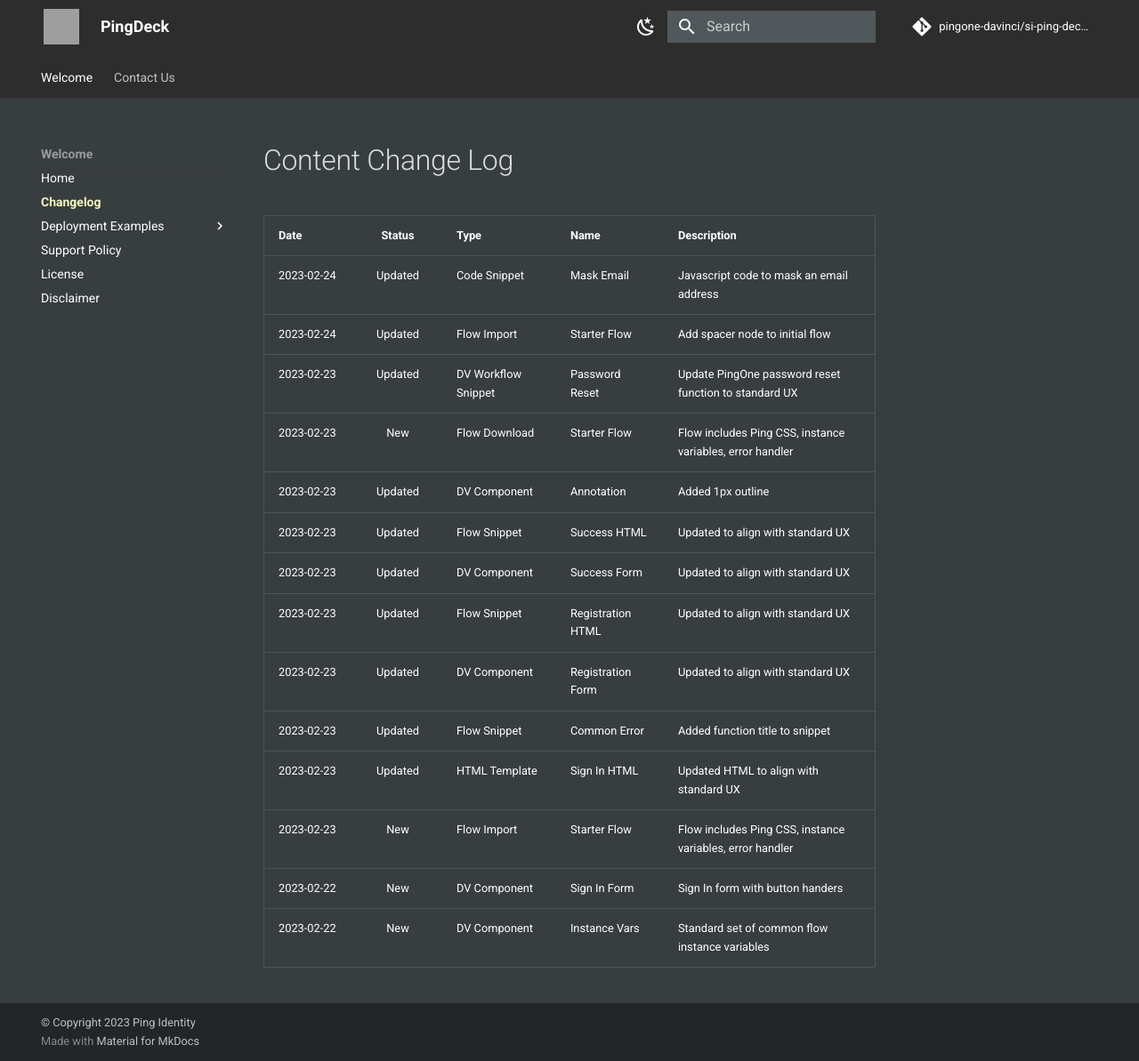
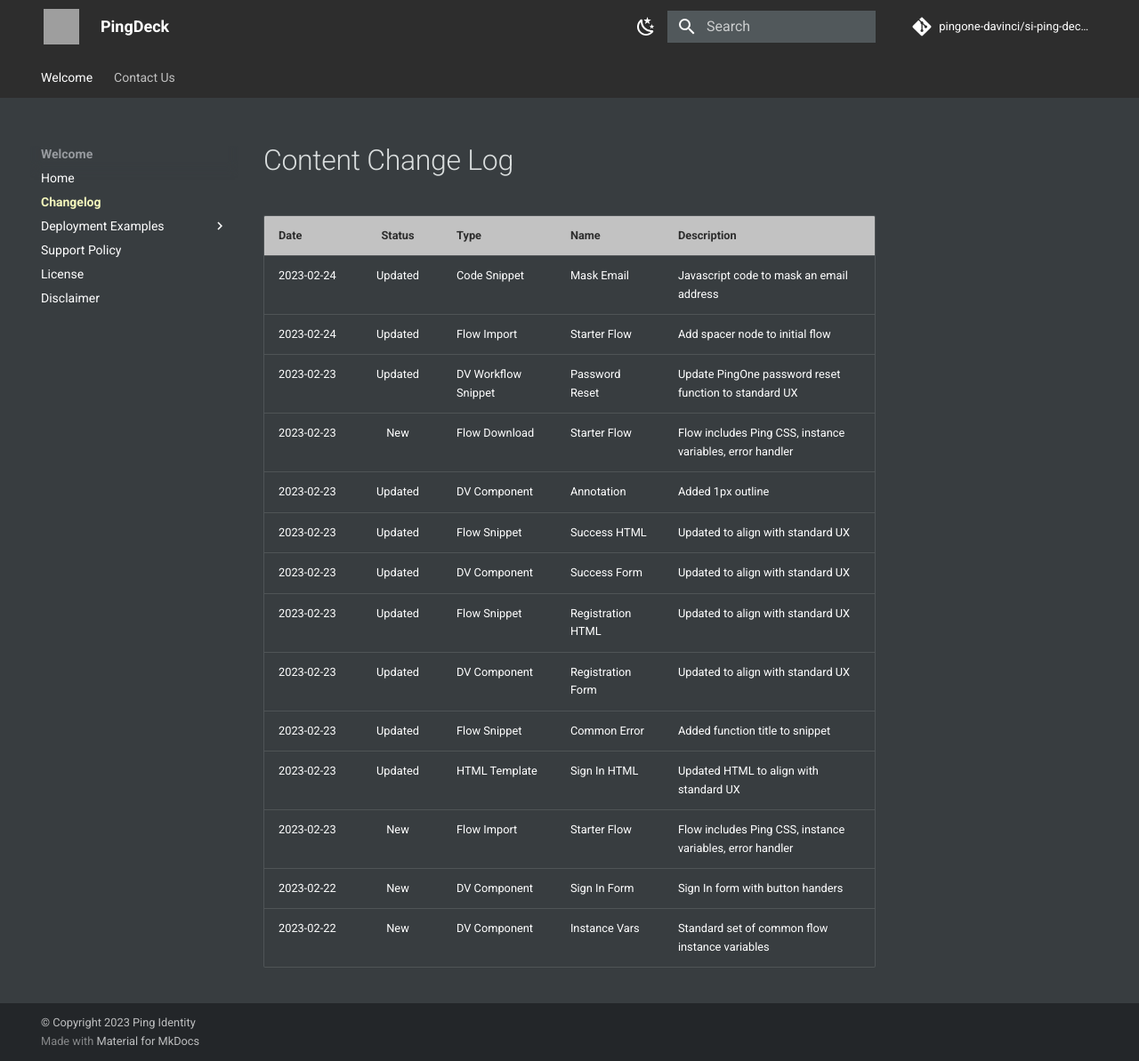
Before and after one commit to pingone-davinci/si-ping-deck-docs, an MkDocs documentation site: the page built from docs/CHANGELOG.md, in a window 1280 px wide and 1193 px high. Shown: the whole window at 89% size. Built offline with MkDocs 1.6.1 and Material for MkDocs 9.7.7, drawn with Linux system fonts in a browser that asks for light colours; comment, search, counter and statistics services are not loaded; grey boxes are pictures that could not be loaded.

Commit message:
attempt to style table headers

```diff
--- a/docs/mkdocs/overrides/stylesheets/extra.css
+++ b/docs/mkdocs/overrides/stylesheets/extra.css
@@ -271,3 +271,9 @@
 .md-search-result__more summary {
     color: var(--search-result-more-summary)
 }
+
+/* Table headers */
+th {
+    background-color: #c2c2c2;
+    color: #2d2d2d;
+}
```
